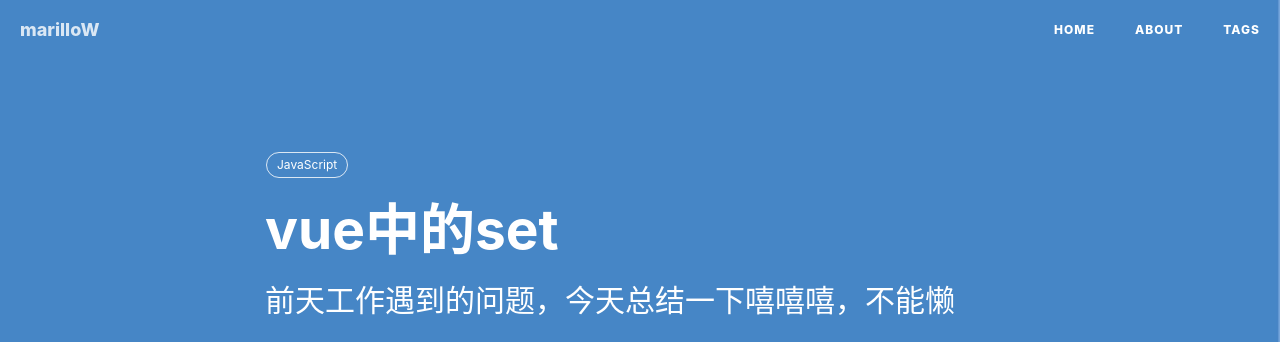
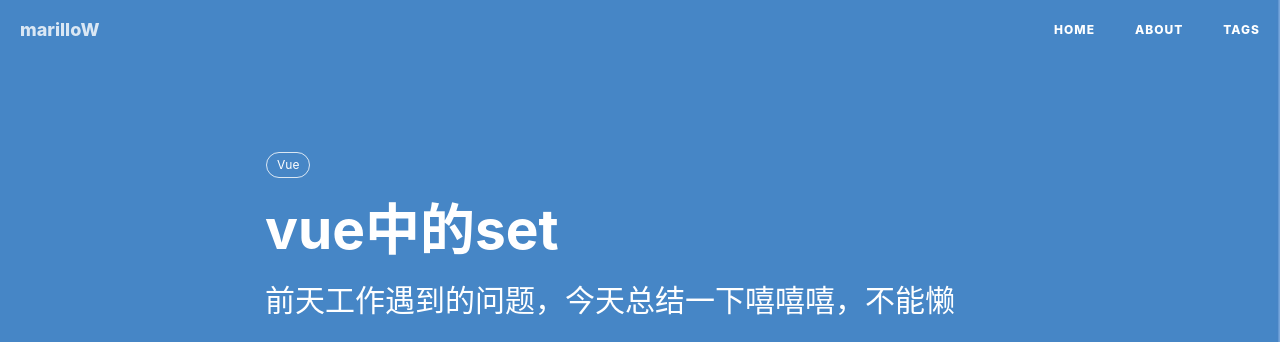
Before and after one commit to badmarillo/qinbushou.github.io, a Jekyll site: the page built from _posts/2017-04-26-vueSet.markdown, in a window 1280 px wide and 900 px high. Shown: the top 342 px of the window. Built offline with Jekyll 4.4.1, drawn with Linux system fonts in a browser that asks for light colours; nearby versions of some CDN libraries; comment, search, counter and statistics services are not loaded.

Commit message:
change tag

```diff
--- a/_posts/2017-04-26-vueSet.markdown
+++ b/_posts/2017-04-26-vueSet.markdown
@@ -7,7 +7,7 @@ author: "marillo"
 header-img: "img/about-bg.jpg"
 catalog: false
 tags:
-    - JavaScript
+    - Vue
 ---
 
 这段时间在用vue重构面包旅行项目。我主要负责了游记部分。昨天做了一个线路日程的页面。如下图
```
